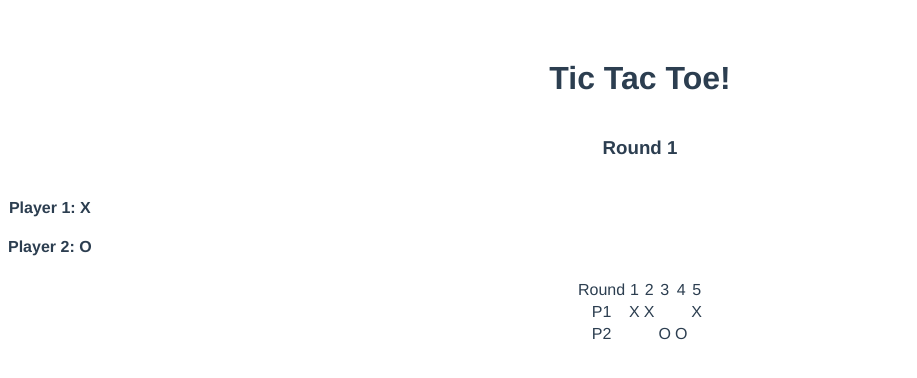
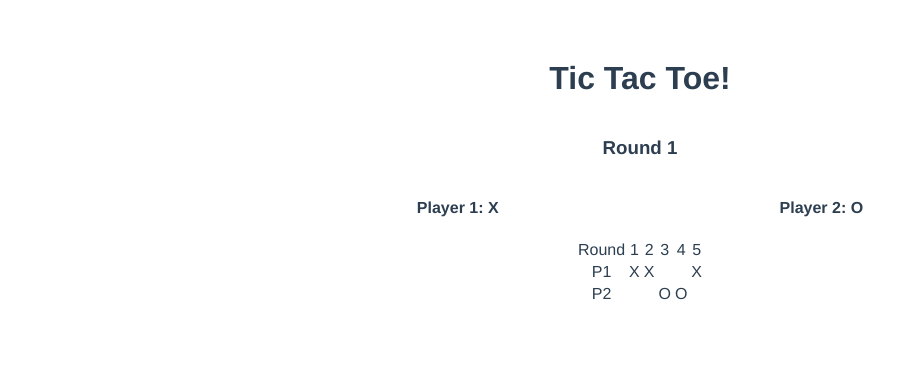
Before and after one commit to 01shadowalker01/TicTacToe-vue, a Vue app: page / in a window 1280 px wide. Shown: the top 378 px of the page, without its empty margins (0-917 px from the left). Built offline with nearby package versions, Linux system fonts and the light colour scheme.

Commit message:
Add global styles & import it, change styles a little

```diff
--- /dev/null
+++ b/src/assets/styles/global.scss
@@ -0,0 +1,3 @@
+body {
+  padding: 0 10vw;
+}
--- a/src/components/Round.vue
+++ b/src/components/Round.vue
@@ -1,10 +1,8 @@
 <template>
   <div class="wrapper">
     <h3>Round {{ round }}</h3>
-    <div>
-      <h4>Player 1: {{ firstPlayerSymbol }}</h4>
-      <h4>Player 2: {{ secondplayerSymbol }}</h4>
-    </div>
+    <h4>Player 1: {{ firstPlayerSymbol }}</h4>
+    <h4>Player 2: {{ secondplayerSymbol }}</h4>
   </div>
 </template>
 
@@ -20,12 +18,12 @@
 });
 </script>
 
-<style lang="scss">
+<style lang="scss" scoped>
 .wrapper {
   display: flex;
-  flex-direction: row;
   flex-wrap: wrap;
   flex: 1 0 50%;
+  justify-content: space-evenly;
 
   h3 {
     flex: 0 1 100%;
```
Also changed, not shown: src/main.ts (+4 -3 lines).
